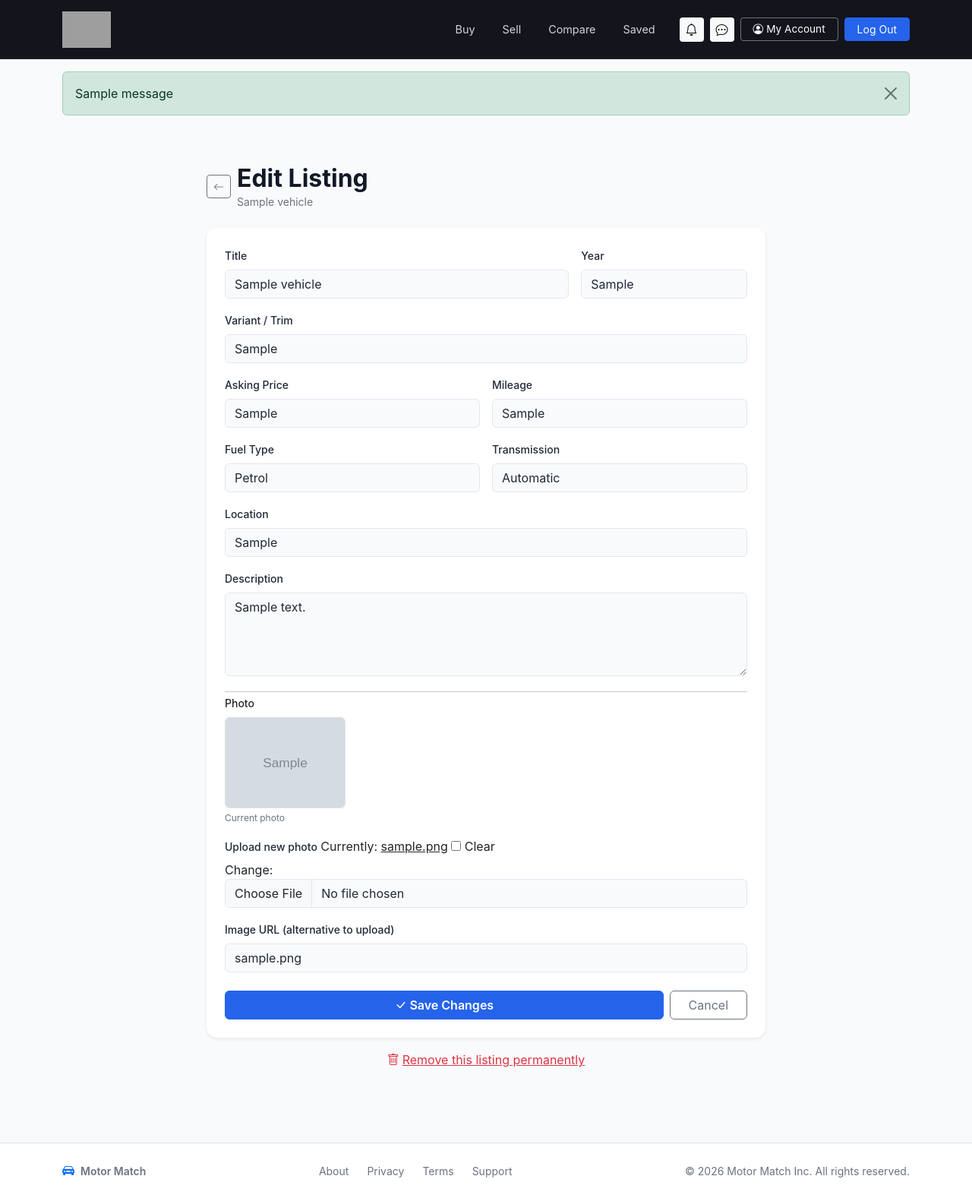
After one commit to pdblackburn0-del/motormatch, a Django app: page /vehicle/1/edit/ in a window 1280 px wide. The commit adds this page. Shown: the whole page at 76% size. Run offline with Django 4.2, Linux system fonts and the light colour scheme; a user stored in the database is signed in; tables that the repository leaves empty hold one stand-in row (values such as "Sample post"); grey boxes marked "Sample" are stand-in pictures; one stand-in notice (Sample message) is shown; parts of the project's set-up code (start-up, migrations or seed data) failed here and were passed over; grey boxes are pictures that could not be loaded.

Commit message:
add edit listing page and public seller profile with reviews and listings

```diff
--- a/motormatch/forms.py
+++ b/motormatch/forms.py
@@ -15,6 +15,29 @@ TRANSMISSION_CHOICES = [
     ('Manual', 'Manual'),
     ('Semi-Automatic', 'Semi-Automatic'),
 ]
+
+
+class VehicleEditForm(forms.ModelForm):
+    class Meta:
+        model = Vehicle
+        fields = ['title', 'variant', 'price', 'mileage', 'year', 'fuel',
+                  'transmission', 'location', 'description', 'image_file', 'image']
+        widgets = {
+            'title':        forms.TextInput(attrs={'class': 'form-control', 'placeholder': 'e.g. 2019 Ford Focus'}),
+            'variant':      forms.TextInput(attrs={'class': 'form-control', 'placeholder': 'e.g. ST-Line 5dr'}),
+            'price':        forms.TextInput(attrs={'class': 'form-control', 'placeholder': 'e.g. £7,500'}),
+            'mileage':      forms.TextInput(attrs={'class': 'form-control', 'placeholder': 'e.g. 32,000 miles'}),
+            'year':         forms.TextInput(attrs={'class': 'form-control', 'placeholder': 'e.g. 2019'}),
+            'fuel':         forms.Select(choices=FUEL_CHOICES, attrs={'class': 'form-select'}),
+            'transmission': forms.Select(choices=TRANSMISSION_CHOICES, attrs={'class': 'form-select'}),
+            'location':     forms.TextInput(attrs={'class': 'form-control', 'placeholder': 'e.g. London, UK'}),
+            'description':  forms.Textarea(attrs={'class': 'form-control', 'rows': 4}),
+            'image_file':   forms.ClearableFileInput(attrs={'class': 'form-control'}),
+            'image':        forms.URLInput(attrs={'class': 'form-control', 'placeholder': 'https://...'}),
+        }
+        labels = {
+            'image': 'Image URL (alternative to upload)',
+        }
 
 
 class SellForm(forms.Form):
--- a/motormatch/templates/dashboard.html
+++ b/motormatch/templates/dashboard.html
@@ -198,6 +198,7 @@
                                         <p class="text-muted mb-0" style="font-size:.75rem;">{{ car.price }}</p>
                                         <div class="d-flex gap-1 mt-1" style="position:relative; z-index:1;">
                                             <a href="{% url 'vehicle_detail' car.pk %}" class="btn btn-outline-primary btn-sm py-0 px-2" style="font-size:.7rem;">View</a>
+                                            <a href="{% url 'edit_vehicle' car.pk %}" class="btn btn-outline-secondary btn-sm py-0 px-2" style="font-size:.7rem;">Edit</a>
                                             <form method="post" action="{% url 'delete_vehicle' car.pk %}" onsubmit="return confirm('Remove this listing?')">
                                                 {% csrf_token %}
                                                 <button type="submit" class="btn btn-outline-danger btn-sm py-0 px-2" style="font-size:.7rem;">Remove</button>
--- /dev/null
+++ b/motormatch/templates/edit_vehicle.html
@@ -0,0 +1,110 @@
+{% extends "base.html" %}
+
+{% block title %}Edit Listing - Motor Match{% endblock %}
+
+{% block content %}
+<div class="container py-5" style="max-width:760px;">
+
+    <div class="d-flex align-items-center gap-2 mb-4">
+        <a href="{% url 'vehicle_detail' vehicle.pk %}" class="btn btn-outline-secondary btn-sm">
+            <i class="bi bi-arrow-left"></i>
+        </a>
+        <div>
+            <h2 class="fw-bold mb-0">Edit Listing</h2>
+            <p class="text-muted small mb-0">{{ vehicle.title }}</p>
+        </div>
+    </div>
+
+    <div class="card border-0 shadow-sm" style="border-radius:14px;">
+        <div class="card-body p-4">
+            <form method="post" enctype="multipart/form-data">
+                {% csrf_token %}
+
+                <div class="row g-3">
+                    <div class="col-sm-8">
+                        <label class="form-label small fw-medium">Title</label>
+                        {{ form.title }}
+                        {% if form.title.errors %}<div class="text-danger small mt-1">{{ form.title.errors }}</div>{% endif %}
+                    </div>
+                    <div class="col-sm-4">
+                        <label class="form-label small fw-medium">Year</label>
+                        {{ form.year }}
+                        {% if form.year.errors %}<div class="text-danger small mt-1">{{ form.year.errors }}</div>{% endif %}
+                    </div>
+                    <div class="col-12">
+                        <label class="form-label small fw-medium">Variant / Trim</label>
+                        {{ form.variant }}
+                        {% if form.variant.errors %}<div class="text-danger small mt-1">{{ form.variant.errors }}</div>{% endif %}
+                    </div>
+                    <div class="col-sm-6">
+                        <label class="form-label small fw-medium">Asking Price</label>
+                        {{ form.price }}
+                        {% if form.price.errors %}<div class="text-danger small mt-1">{{ form.price.errors }}</div>{% endif %}
+                    </div>
+                    <div class="col-sm-6">
+                        <label class="form-label small fw-medium">Mileage</label>
+                        {{ form.mileage }}
+                        {% if form.mileage.errors %}<div class="text-danger small mt-1">{{ form.mileage.errors }}</div>{% endif %}
+                    </div>
+                    <div class="col-sm-6">
+                        <label class="form-label small fw-medium">Fuel Type</label>
+                        {{ form.fuel }}
+                        {% if form.fuel.errors %}<div class="text-danger small mt-1">{{ form.fuel.errors }}</div>{% endif %}
+                    </div>
+                    <div class="col-sm-6">
+                        <label class="form-label small fw-medium">Transmission</label>
+                        {{ form.transmission }}
+                        {% if form.transmission.errors %}<div class="text-danger small mt-1">{{ form.transmission.errors }}</div>{% endif %}
+                    </div>
+                    <div class="col-12">
+                        <label class="form-label small fw-medium">Location</label>
+                        {{ form.location }}
+                        {% if form.location.errors %}<div class="text-danger small mt-1">{{ form.location.errors }}</div>{% endif %}
+                    </div>
+                    <div class="col-12">
+                        <label class="form-label small fw-medium">Description</label>
+                        {{ form.description }}
+                        {% if form.description.errors %}<div class="text-danger small mt-1">{{ form.description.errors }}</div>{% endif %}
+                    </div>
+
+                    <div class="col-12">
+                        <hr class="my-1">
+                        <p class="fw-medium small mb-2">Photo</p>
+                        {% if vehicle.get_image %}
+                        <div class="mb-2">
+                            <img src="{{ vehicle.get_image }}" alt="current" class="rounded border"
+                                 style="height:120px; width:auto; object-fit:cover;">
+                            <p class="text-muted" style="font-size:.75rem; margin-top:4px;">Current photo</p>
+                        </div>
+                        {% endif %}
+                        <label class="form-label small fw-medium">Upload new photo</label>
+                        {{ form.image_file }}
+                    </div>
+                    <div class="col-12">
+                        <label class="form-label small fw-medium">{{ form.image.label }}</label>
+                        {{ form.image }}
+                    </div>
+                </div>
+
+                <div class="d-flex gap-2 mt-4">
+                    <button type="submit" class="btn btn-primary px-4 fw-semibold flex-grow-1">
+                        <i class="bi bi-check-lg me-1"></i>Save Changes
+                    </button>
+                    <a href="{% url 'vehicle_detail' vehicle.pk %}" class="btn btn-outline-secondary px-4">Cancel</a>
+                </div>
+            </form>
+        </div>
+    </div>
+
+    <div class="mt-3 text-center">
+        <form method="post" action="{% url 'delete_vehicle' vehicle.pk %}"
+              onsubmit="return confirm('Permanently remove this listing? This cannot be undone.')">
+            {% csrf_token %}
+            <button type="submit" class="btn btn-link text-danger small p-0">
+                <i class="bi bi-trash me-1"></i>Remove this listing permanently
+            </button>
+        </form>
+    </div>
+
+</div>
+{% endblock %}
--- a/motormatch/templates/vehicle_detail.html
+++ b/motormatch/templates/vehicle_detail.html
@@ -135,7 +135,9 @@
                         </div>
                         <div class="flex-grow-1">
                             <p class="mb-0 fw-semibold" style="font-size:.85rem;">
-                                {% with p=car.owner.profile %}{{ p.get_display_name }}{% endwith %}
+                                <a href="{% url 'seller_profile' car.owner.pk %}" class="text-dark text-decoration-none">
+                                    {% with p=car.owner.profile %}{{ p.get_display_name }}{% endwith %}
+                                </a>
                             </p>
                             {% if seller_avg %}
                             <p class="mb-0" style="font-size:.72rem;">
@@ -189,7 +191,7 @@
                     </a>
                     {% elif car.owner == request.user %}
                     <div class="alert alert-info py-2 mb-2 small text-center">This is your listing.</div>
-                    <a href="{% url 'sell' %}" class="btn btn-outline-primary btn-sm w-100 mb-1"><i class="bi bi-pencil me-1"></i>Edit Listing</a>
+                    <a href="{% url 'edit_vehicle' car.pk %}" class="btn btn-outline-primary btn-sm w-100 mb-1"><i class="bi bi-pencil me-1"></i>Edit Listing</a>
                     <form method="post" action="{% url 'delete_vehicle' car.pk %}" onsubmit="return confirm('Permanently remove this listing?')">
                         {% csrf_token %}
                         <button type="submit" class="btn btn-outline-danger btn-sm w-100"><i class="bi bi-trash me-1"></i>Remove Listing</button>
--- a/motormatch/urls.py
+++ b/motormatch/urls.py
@@ -9,6 +9,8 @@ urlpatterns = [
     path('vehicle/<int:pk>/review/', views.add_review, name='add_review'),
     path('vehicle/<int:pk>/message/', views.send_message, name='send_message'),
     path('vehicle/<int:pk>/delete/', views.delete_vehicle, name='delete_vehicle'),
+    path('vehicle/<int:pk>/edit/', views.edit_vehicle, name='edit_vehicle'),
+    path('seller/<int:pk>/', views.seller_profile, name='seller_profile'),
     path('compare/', views.comparison, name='comparison'),
     path('saved/', views.saved, name='saved'),
     path('sell/', views.sell, name='sell'),
--- a/motormatch/views.py
+++ b/motormatch/views.py
@@ -8,7 +8,7 @@ from django.http import JsonResponse
 from django.shortcuts import get_object_or_404, redirect, render
 from django.views.decorators.http import require_POST
 
-from .forms import ProfileForm, SellForm
+from .forms import ProfileForm, SellForm, VehicleEditForm
 from .models import Bid, LoginEvent, Message, Notification, Review, SavedVehicle, UserProfile, Vehicle
 
 
@@ -449,6 +449,37 @@ def delete_vehicle(request, pk):
 
 
 @login_required
+def edit_vehicle(request, pk):
+    vehicle = get_object_or_404(Vehicle, pk=pk, owner=request.user)
+    if request.method == 'POST':
+        form = VehicleEditForm(request.POST, request.FILES, instance=vehicle)
+        if form.is_valid():
+            form.save()
+            messages.success(request, 'Listing updated successfully.')
+            return redirect('vehicle_detail', pk=vehicle.pk)
+    else:
+        form = VehicleEditForm(instance=vehicle)
+    return render(request, 'edit_vehicle.html', {'form': form, 'vehicle': vehicle})
+
+
+def seller_profile(request, pk):
+    from django.contrib.auth import get_user_model
+    User = get_user_model()
+    seller = get_object_or_404(User, pk=pk)
+    seller_profile_obj = getattr(seller, 'profile', None)
+    listings = Vehicle.objects.filter(owner=seller).order_by('-created_at')
+    reviews = seller.reviews_received.select_related('reviewer__profile').order_by('-created_at')
+    avg = seller_profile_obj.average_rating() if seller_profile_obj else None
+    return render(request, 'seller_profile.html', {
+        'seller': seller,
+        'seller_profile': seller_profile_obj,
+        'listings': listings,
+        'reviews': reviews,
+        'avg': avg,
+    })
+
+
+@login_required
 @require_POST
 def confirm_login_event(request, pk):
     event = get_object_or_404(LoginEvent, pk=pk, user=request.user)
```
Also changed, not shown: motormatch/templates/profile.html (+0 -9 lines), motormatch/templates/seller_profile.html (added, +167 -0 lines).
